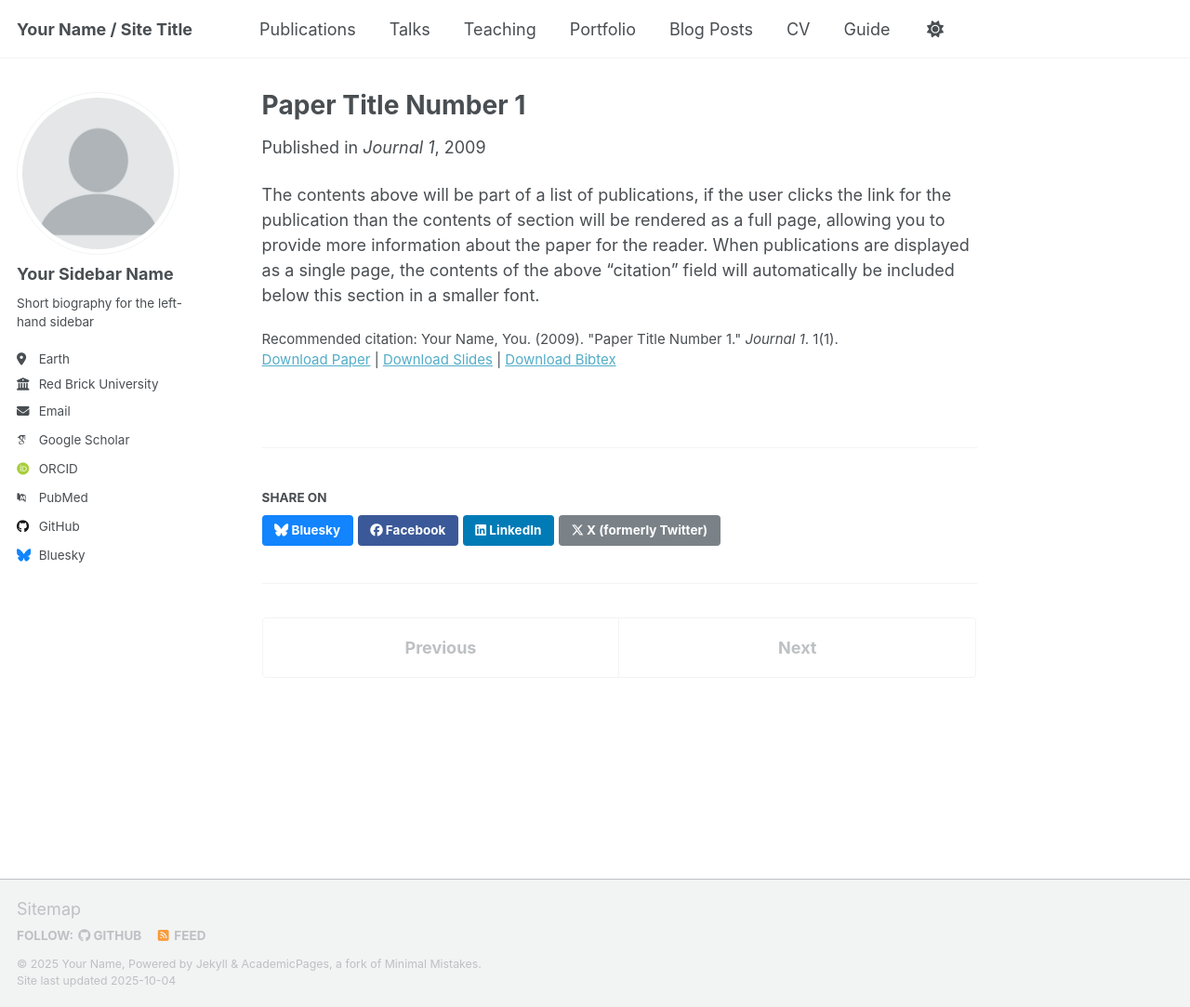
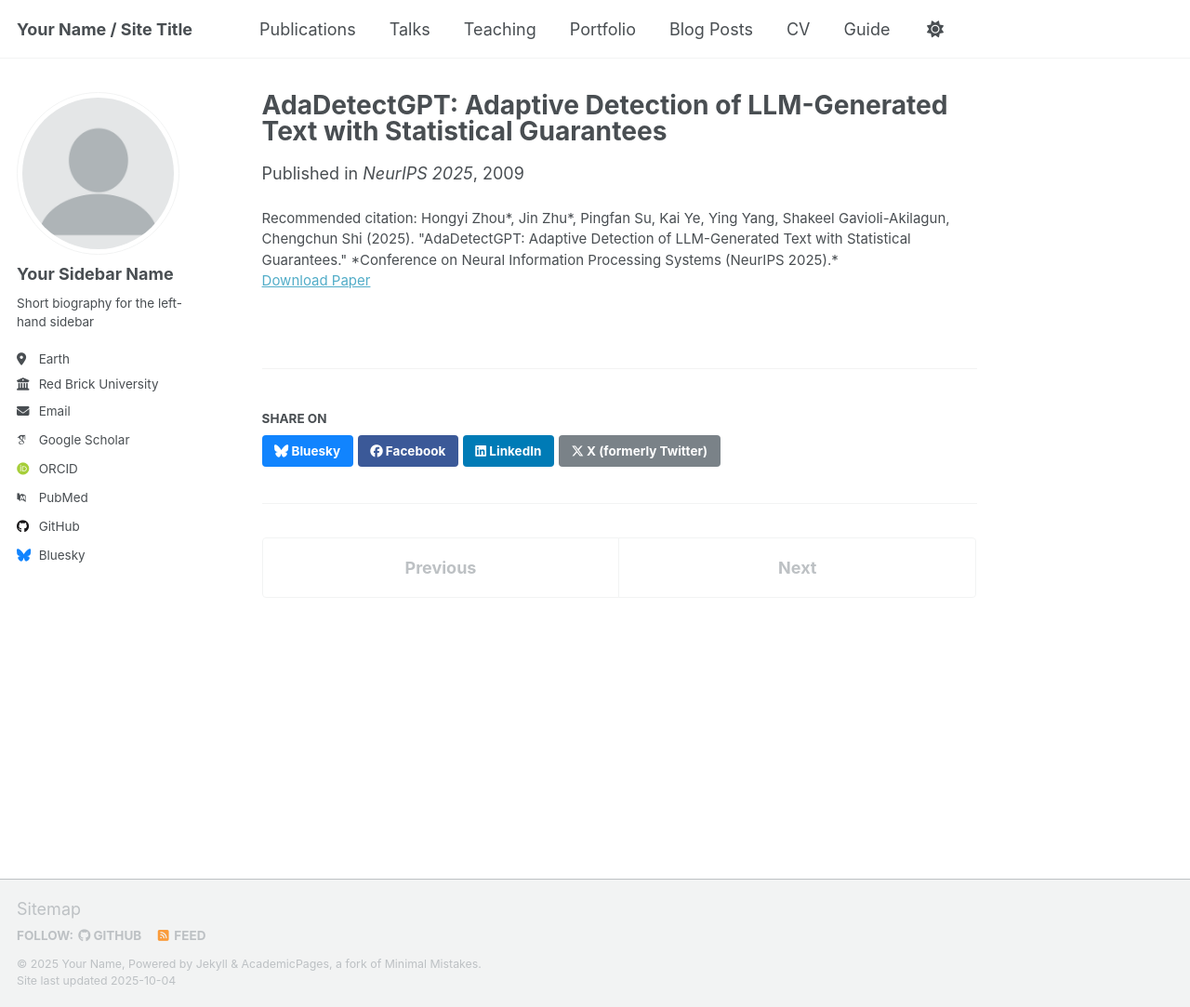
Before and after one commit to Hong-yiZhou/hong-yiZhou.github.io, a Jekyll site: the page built from _publications/2009-10-01-paper-title-number-1.md, in a window 1280 px wide and 1083 px high. Shown: the whole window at 93% size. Built offline with Jekyll 4.4.1, drawn with Linux system fonts in a browser that asks for light colours; some web fonts are replaced; a script that is not in the unit is left out.

Commit message:
Update 2009-10-01-paper-title-number-1.md

```diff
--- a/_publications/2009-10-01-paper-title-number-1.md
+++ b/_publications/2009-10-01-paper-title-number-1.md
@@ -1,14 +1,8 @@
 ---
-title: "Paper Title Number 1"
+title: "AdaDetectGPT: Adaptive Detection of LLM-Generated Text with Statistical Guarantees"
 collection: publications
-category: manuscripts
-permalink: /publication/2009-10-01-paper-title-number-1
-excerpt: 'This paper is about the number 1. The number 2 is left for future work.'
-date: 2009-10-01
-venue: 'Journal 1'
-slidesurl: 'http://academicpages.github.io/files/slides1.pdf'
-paperurl: 'http://academicpages.github.io/files/paper1.pdf'
-bibtexurl: 'http://academicpages.github.io/files/bibtex1.bib'
-citation: 'Your Name, You. (2009). &quot;Paper Title Number 1.&quot; <i>Journal 1</i>. 1(1).'
+permalink: /publication/adadetectgpt
+venue: "NeurIPS 2025"
+paperurl: "https://arxiv.org/abs/2501.12345"
+citation: 'Hongyi Zhou*, Jin Zhu*, Pingfan Su, Kai Ye, Ying Yang, Shakeel Gavioli-Akilagun, Chengchun Shi (2025). "AdaDetectGPT: Adaptive Detection of LLM-Generated Text with Statistical Guarantees." *Conference on Neural Information Processing Systems (NeurIPS 2025).*'
 ---
-The contents above will be part of a list of publications, if the user clicks the link for the publication than the contents of section will be rendered as a full page, allowing you to provide more information about the paper for the reader. When publications are displayed as a single page, the contents of the above "citation" field will automatically be included below this section in a smaller font.
```
